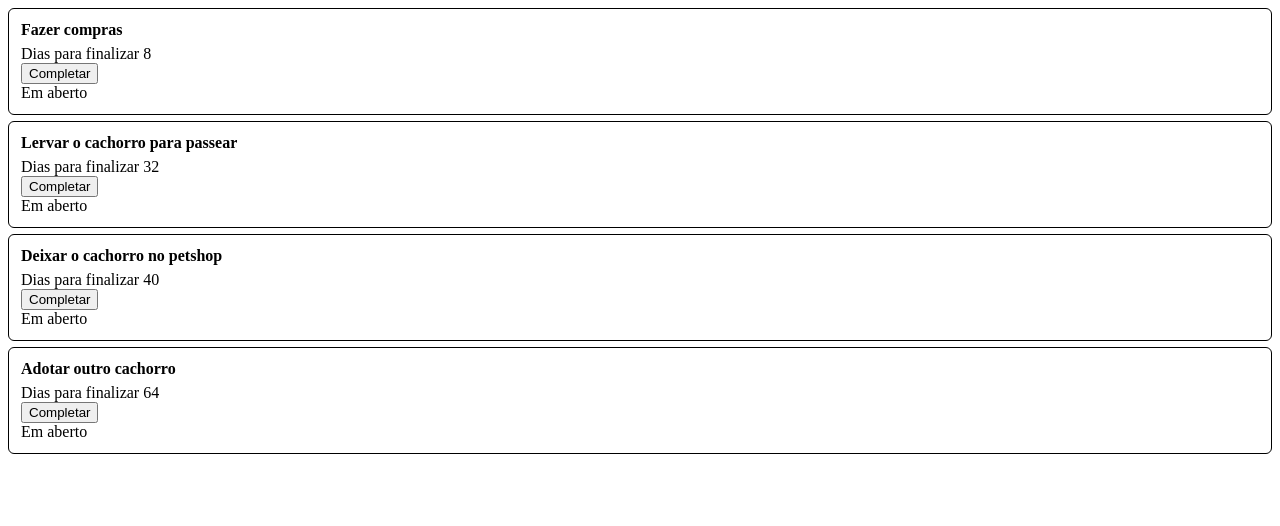
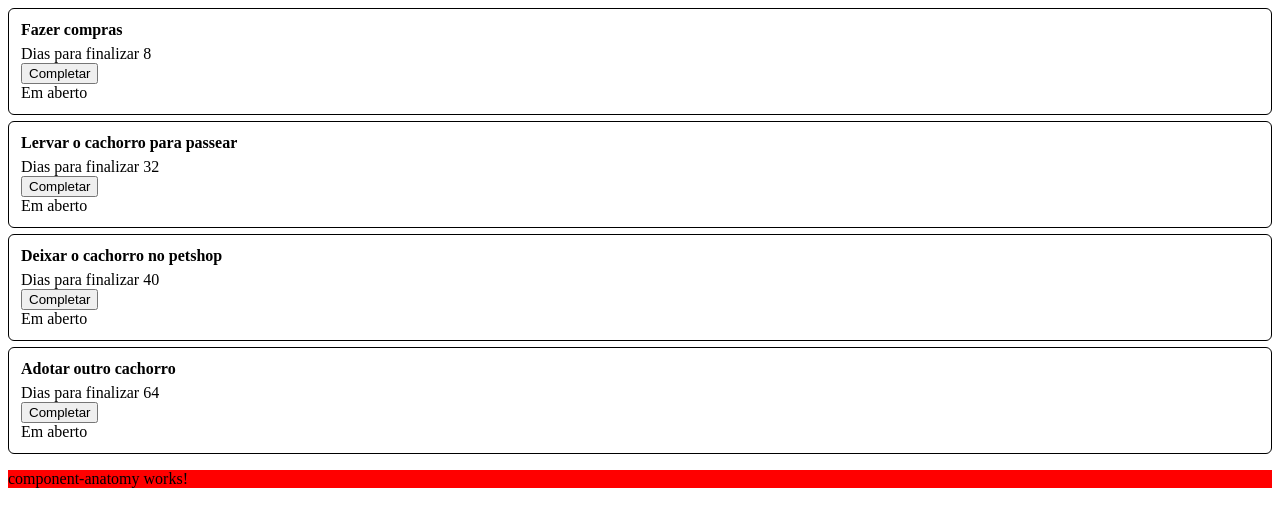
Before and after one commit to brunohbm/study-angular, an Angular app: page / in a window 1280 px wide. Shown: the top 526 px of the page. Built offline with nearby package versions, Linux system fonts and the light colour scheme.

Commit message:
study: component anatomy e standalone component

```diff
--- a/src/app/app.component.html
+++ b/src/app/app.component.html
@@ -1,6 +1,7 @@
 <main class="main">
   <div class="content">
     <todo-list/>
+    <app-component-anatomy/>
   </div>
 </main>
 
--- /dev/null
+++ b/src/app/component-tutorial/anatomy/component-anatomy.component.css
@@ -0,0 +1,11 @@
+
+/*
+Quando você vê algo como .container[_ngcontent-ng-c298862081] em um
+arquivo CSS ou HTML em um projeto Angular, o que você está observando
+são atributos de escopo gerados pelo Angular para garantir que os estilos
+CSS sejam aplicados de forma correta e isolada a um componente específico.
+*/
+
+.container {
+    background-color: red;
+}
--- /dev/null
+++ b/src/app/component-tutorial/anatomy/component-anatomy.component.html
@@ -0,0 +1,3 @@
+<div class="container">
+    <p>component-anatomy works!</p>
+</div>
--- /dev/null
+++ b/src/app/component-tutorial/standalone/standalone.component.html
@@ -0,0 +1 @@
+<p>standalone works!</p>
```
Also changed, not shown: src/app/app.component.ts (+6 -1 lines), src/app/component-tutorial/anatomy/component-anatomy.component.ts (added, +17 -0 lines), src/app/component-tutorial/standalone/standalone.component.ts (added, +26 -0 lines), src/app/component-tutorial/standalone/standalone.component.css (added), 2 other files (tests, documents, lock files or other folders).
